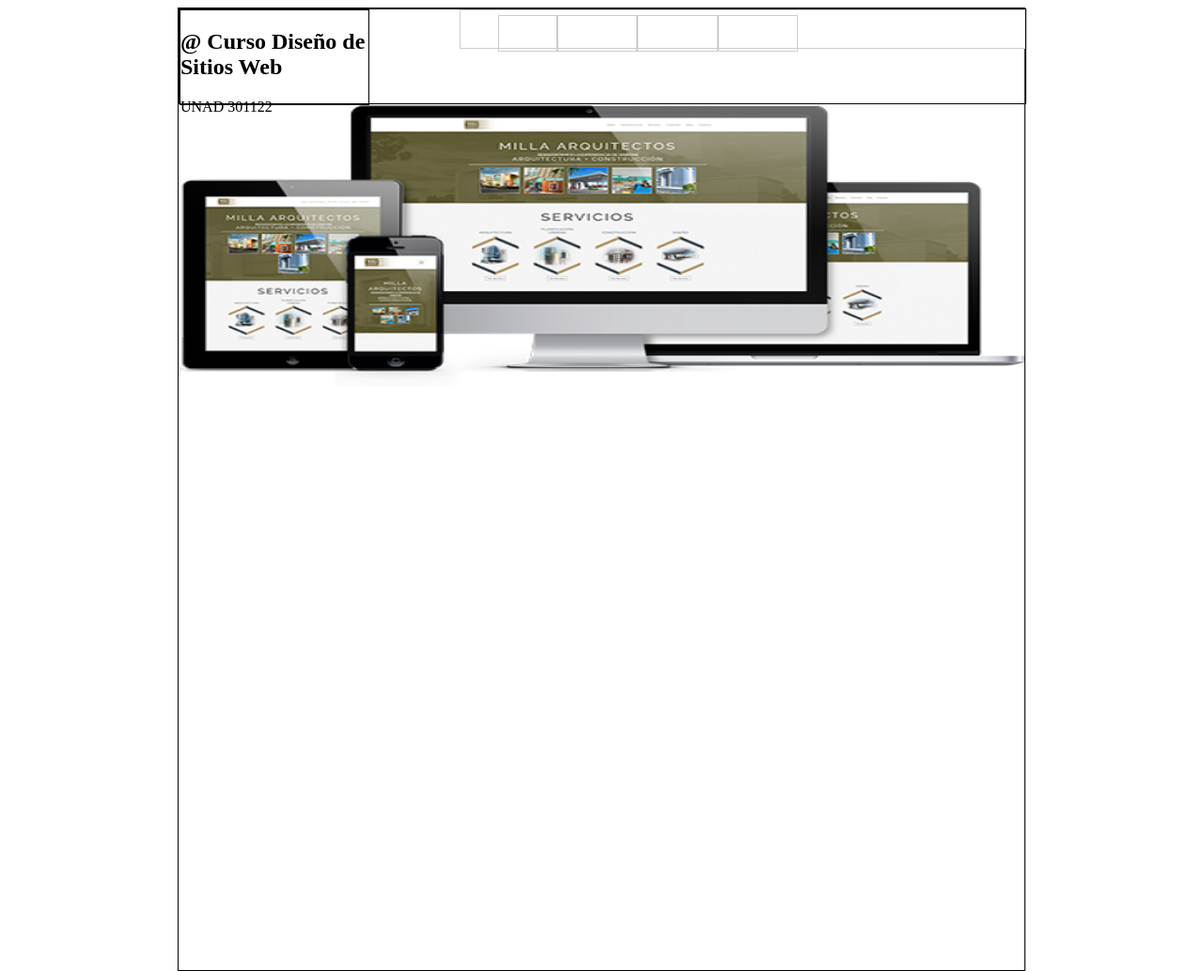
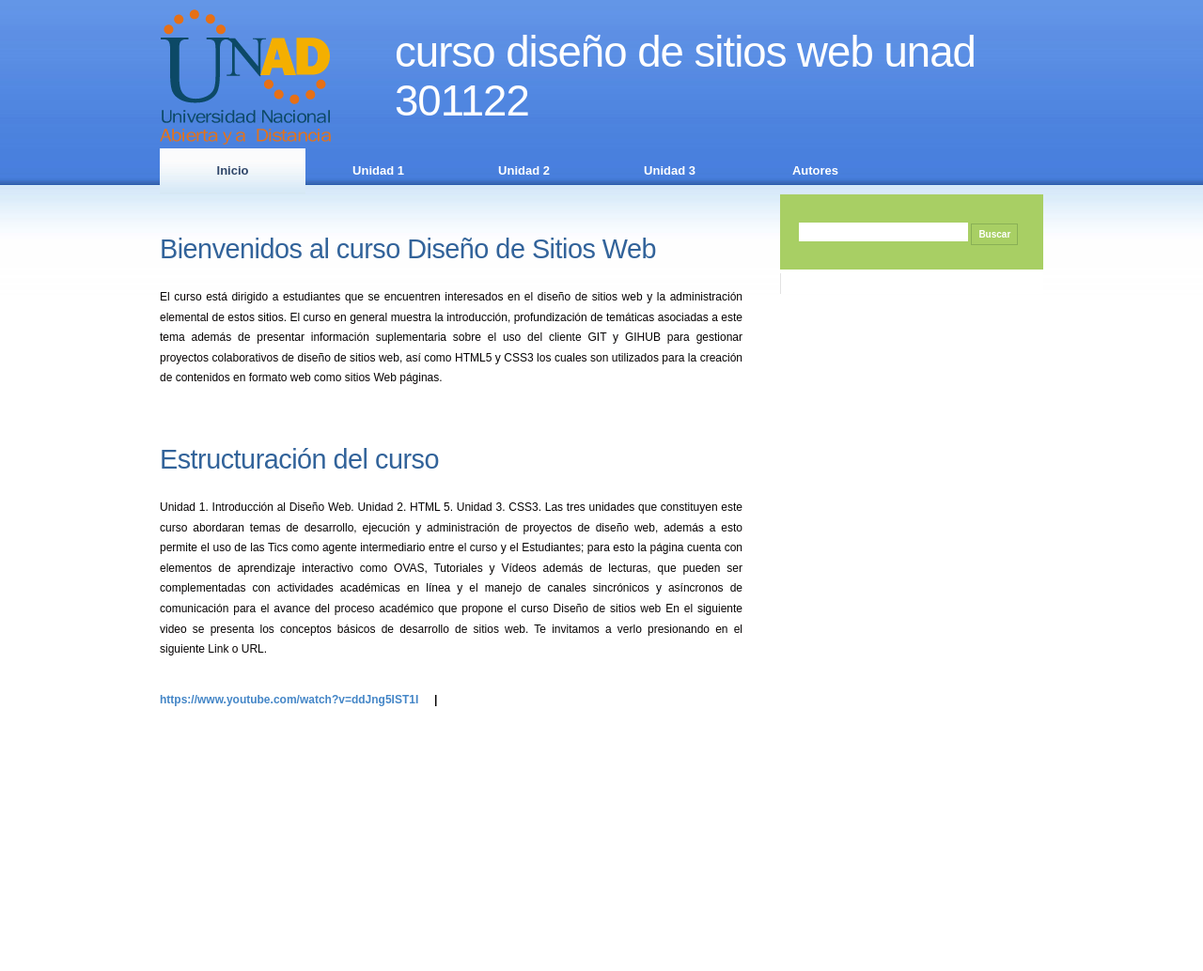
Before and after one commit to josewarrior26/Proyecto_Pagina_Unad_2018, a plain HTML site: page index.html in a window 1280 px wide. Shown: the whole page at 94% size. After the commit the page ends 831 px from the top, so only its background shows below. Drawn offline with Linux system fonts and the light colour scheme; files that its build step writes are made by us from their sources.

Commit message:
Ccambios en carpetas y estilos
cambios en la cabecera cuerpo introduccion de imagenes y estilos

```diff
--- a/ccs/estilo.css
+++ /dev/null
@@ -1,42 +0,0 @@
-#principal{
-	width: 900px;
-	height: 1024px;
-	border: 1px solid #000;
-	margin: auto;
-}
-
-header{
-	width: 900px;
-	height: 100px;
-	border: 1px solid #000;
-}
-
-#logo{
-	width: 200px;
-	height: 100px;
-	border: 1px solid #000;
-	float: left;
-}
-
-.menu{
-	width: 600px;
-	height: 40px;
-	border: 1px solid #ccc;
-	float: right;
-	margin-top: 40px
-	background: #006699;
-}
-
-.menu ul{}
-
-.menu ul li{
-	list-style: none;
-	float: left;
-}
-
-.menu ul li a{
-	text-decoration: none;
-	padding: 10px 12px;
-	border: 1px solid #ccc;
-	color: #fff;
-}
--- /dev/null
+++ b/estilo.css
@@ -0,0 +1,336 @@
+
+body {
+	margin: 0;
+	padding: 0;
+	background: #FFFFFF url(img/img01.jpg) repeat-x left top;
+	font-family: Arial, Helvetica, sans-serif;
+	font-size: 12px;
+	color: #060303;
+}
+
+h1, h2, h3 {
+	margin: 0;
+	padding: 0;
+	font-weight: normal;
+	color: #32639A;
+}
+
+h1 {
+	font-size: 50em;
+}
+
+h2 {
+	font-size: 2.4em;
+}
+
+h3 {
+	font-size: 1.6em;
+}
+
+p, ul, ol {
+	margin-top: 0;
+	line-height: 180%;
+}
+
+ul, ol {
+}
+
+a {
+	text-decoration: none;
+	color: #4486C7;
+}
+
+a:hover {
+}
+
+#wrapper {
+	width: 960px;
+	margin: 0 auto;
+	padding: 0;
+}
+
+/* Header */
+
+#header {
+	width: 940px;
+	height: 158px;
+	margin: 0 auto;
+	background: url(img/img06.png) no-repeat left 10px;
+}
+
+/* Logo */
+
+#logo {
+	float: left;
+	margin: 0;
+	padding-top: 30px;
+	color: #000000;
+}
+
+#logo h1, #logo p {
+	margin: 0;
+	padding: 0;
+}
+
+#logo h1 {
+	float: left;
+	padding-left: 250px;
+	letter-spacing: -1px;
+	text-transform: lowercase;
+	font-size: 3.8em;
+}
+
+#logo p {
+	float: left;
+	margin: 0;
+	padding: 26px 0 0 10px;
+	font: normal 14px Georgia, "Times New Roman", Times, serif;
+	font-style: italic;
+	color: #FFFFFF;
+}
+
+#logo a {
+	border: none;
+	background: none;
+	text-decoration: none;
+	color: #FFFFFF;
+}
+
+/* Search */
+
+#search {
+	float: right;
+	width: 280px;
+	height: 60px;
+	padding: 20px 0px 0px 0px;
+	background: #A8CF64;
+	border-bottom: 4px solid #FFFFFF;
+}
+
+#search form {
+	height: 41px;
+	margin: 0;
+	padding: 10px 0 0 20px;
+}
+
+#search fieldset {
+	margin: 0;
+	padding: 0;
+	border: none;
+}
+
+#search-text {
+	width: 170px;
+	padding: 6px 5px 2px 5px;
+	border: none;
+	background: #FFFFFF;
+	text-transform: lowercase;
+	font: normal 11px Arial, Helvetica, sans-serif;
+	color: #5D781D;
+}
+
+#search-submit {
+	width: 50px;
+	height: 23px;
+	border: 1px solid #89B056;
+	background: none;
+	font-weight: bold;
+	font-size: 10px;
+	color: #FFFFFF;
+}
+
+/* Menu */
+
+#menu {
+	width: 940px;
+	height: 49px;
+	margin: 0 auto;
+	padding: 0;
+}
+
+#menu ul {
+	margin: 0;
+	padding: 0;
+	list-style: none;
+	line-height: normal;
+}
+
+#menu li {
+	float: left;
+}
+
+#menu a {
+	display: block;
+	width: 155px;
+	height: 33px;
+	padding-top: 16px;
+	text-decoration: none;
+	text-align: center;
+	font-family: Arial, Helvetica, sans-serif;
+	font-size: 13px;
+	font-weight: bold;
+	color: #FFFFFF;
+	border: none;
+}
+
+#menu a:hover, #menu .current_page_item a {
+	background: #659CEF url(img/img03.jpg) repeat-x left bottom;
+	text-decoration: none;
+}
+
+#menu .current_page_item a {
+	background: #FBFBFC url(img/img02.jpg) repeat-x left bottom;
+	padding-left: 0;
+	color: #30476A;
+}
+
+/* Page */
+
+#page {
+	width: 940px;
+	margin: 0 auto;
+	padding: 0;
+}
+
+#page-bgtop {
+	padding: 20px px;
+}
+
+#page-bgbtm {
+}
+
+/* Content */
+
+#content {
+	float: left;
+	width: 620px;
+	padding: 30px 0px 0px 0px;
+}
+
+.post {
+	margin-bottom: 15px;
+}
+
+.post-bgtop {
+}
+
+.post-bgbtm {
+}
+
+.post .title {
+	margin-bottom: 10px;
+	padding: 12px 0 0 0px;
+	letter-spacing: -.5px;
+	color: #000000;
+}
+
+.post .title a {
+	color: #32639A;
+	border: none;
+}
+
+.post .meta {
+	height: 30px;
+	background: #D8E7FE;
+	margin: 0px;
+	padding: 0px 0px 0px 0px;
+	text-align: left;
+	font-family: Arial, Helvetica, sans-serif;
+	font-size: 13px;
+	font-weight: bold;
+}
+
+.post .meta .date {
+	float: left;
+	height: 24px;
+	padding: 3px 15px;
+	color: #4A81DE;
+}
+
+.post .meta .posted {
+	float: right;
+	height: 24px;
+	padding: 3px 15px;
+	background: #A8CF64;
+	color: #FFFFFF;
+}
+
+.post .meta a {
+	color: #FFFFFF;
+}
+
+.post .entry {
+	padding: 0px 0px 20px 0px;
+	padding-bottom: 20px;
+	text-align: justify;
+}
+
+.links {
+	padding-top: 20px;
+	font-size: 12px;
+	font-weight: bold;
+}
+
+/* Sidebar */
+
+#sidebar {
+	float: right;
+	width: 280px;
+	padding: 0px;
+	color: #787878;
+	background: #FFFFFF;
+}
+
+#sidebar ul {
+	margin: 0;
+	padding: 0;
+	list-style: none;
+}
+
+#sidebar li {
+	margin: 0;
+	padding: 0;
+	border-left: 1px solid #E2E2E2;
+}
+
+#sidebar li ul {
+	margin: 0px 0px;
+	padding-bottom: 30px;
+}
+
+#sidebar li li {
+	line-height: 35px;
+	border-bottom: 1px dashed #D1D1D1;
+	margin: 0px 30px;
+	border-left: none;
+}
+
+#sidebar li li span {
+	display: block;
+	margin-top: -20px;
+	padding: 0;
+	font-size: 11px;
+	font-style: italic;
+}
+
+#sidebar h2 {
+	height: 38px;
+	padding-left: 30px;
+	letter-spacing: -.5px;
+	font-size: 1.8em;
+}
+
+#sidebar p {
+	margin: 0 0px;
+	padding: 0px 30px 20px 30px;
+	text-align: justify;
+}
+
+#sidebar a {
+	border: none;
+}
+
+#sidebar a:hover {
+	text-decoration: underline;
+	color: #8A8A8A;
+}
--- a/index.html
+++ b/index.html
@@ -1,36 +1,95 @@
 <!DOCTYPE html>
+
 <html>
 <head>
-		<title></title>
-		<link rel="stylesheet" type="text/css" href="css/estilo.css">
+<meta name="keywords" content="" />
+<meta name="description" content="" />
+<meta http-equiv="content-type" content="text/html; charset=utf-8" />
+<title>Curso Diseño de Sitios Web</title>
+<link href="estilo.css" rel="stylesheet" type="text/css" media="screen" />
 </head>
 <body>
-		<div id="principal">
-			<header>
+<div id="wrapper">
+	<div id="header">
 		<div id="logo">
-					<h2>@  Curso Diseño de Sitios Web </h2>
-					<p>UNAD 301122 </p>
+			<h1>
+			  <div><a href="#">Curso Diseño de Sitios Web unad 301122  </a></div>
+            </h1>
+
 	  </div>
+	</div>
+	<!-- end #header -->
+	<div id="menu">
+		<ul>
+			<li class="current_page_item"><a href="#">Inicio</a></li>
 
-				<nav class="menu">
-					<ul>
-						<li><a href="">Inicio</a></li>
 			<li><a href="">Unidad 1</a></li>
 			<li><a href="">Unidad 2</a></li>
 			<li><a href="">Unidad 3</a></li>
+			<li><a href="">Autores</a></li>
+		</ul>
+	</div>
+	<!-- end #menu -->
+	<div id="page">
+	<div id="page-bgtop">
+	<div id="page-bgbtm">
+		<div id="content">
+			<div class="post">
+				<h2 class="title"><a href="#">Bienvenidos al curso Diseño de Sitios Web  </a></h2>
+
+				<div style="clear: both;">&nbsp;</div>
+				<div class="entry">
+					<p>El curso está dirigido a estudiantes que se encuentren interesados en el diseño de sitios web y la administración elemental de estos sitios.
+
+El curso en general muestra la introducción, profundización de temáticas asociadas a este tema además de presentar información suplementaria sobre el uso del cliente GIT y GIHUB para gestionar proyectos colaborativos de diseño de sitios web, así como HTML5 y CSS3 los cuales son utilizados para la creación de contenidos en formato web como sitios Web páginas.
+</p>
+
+				</div>
+			</div>
+			<div class="post">
+				<h2 class="title"><a href="#">Estructuración del curso </a></h2>
+
+				<div style="clear: both;">&nbsp;</div>
+				<div class="entry">
+					<p>Unidad  1. Introducción al Diseño Web.
+ 						Unidad  2. HTML 5.
+ 						Unidad  3. CSS3.
+ 						Las tres unidades que constituyen este curso abordaran temas de desarrollo, ejecución y administración de proyectos de diseño web, además a esto permite el uso de las Tics como agente intermediario entre el curso y el Estudiantes; para esto la página cuenta  con elementos de aprendizaje interactivo como OVAS, Tutoriales y Vídeos además de lecturas, que pueden ser complementadas con actividades académicas en línea y el manejo de canales sincrónicos y asíncronos de comunicación para el avance del proceso académico que propone el curso Diseño de sitios web
+
+ 						En el siguiente video se presenta los conceptos básicos de desarrollo de sitios  web.  Te invitamos a verlo presionando en el siguiente Link o URL.
+
+					</p>
+					<p class="links"><a href="#">https://www.youtube.com/watch?v=ddJng5IST1I  </a>&nbsp;&nbsp;&nbsp;&nbsp;|&nbsp;&nbsp;&nbsp;&nbsp;<a href="#"></a></p>
+				</div>
+			</div>
+
+		<div style="clear: both;">&nbsp;</div>
+		</div>
+		<!-- end #content -->
+		<div id="sidebar">
+			<ul>
+				<li>
+					<div id="search" >
+					<form method="get" action="#">
+						<div>
+							<input type="text" name="s" id="search-text" value="" />
+							<input type="submit" id="search-submit" value="Buscar" />
+						</div>
+					</form>
+					</div>
+					<div style="clear: both;">&nbsp;</div>
+				</li>
 
 			</ul>
-					</ul>
-
-				</nav>
-
-
-			</header>
-
-			<section id="slide">
-				<img src="img/diseñoweb1.png" width="900" height="300">
-			</section>
+		</div>
+		<!-- end #sidebar -->
+		<div style="clear: both;">&nbsp;</div>
+	</div>
+	</div>
+	</div>
+	<!-- end #page -->
 </div>
 
+	<!-- end #footer -->
 </body>
 </html>
```
Also changed, not shown: img/img01.jpg (added), img/img02.jpg (added), img/img03.jpg (added), img/img05.jpg (added), img/img06.png (added). Lines whose indentation alone changed are shown as unchanged.
